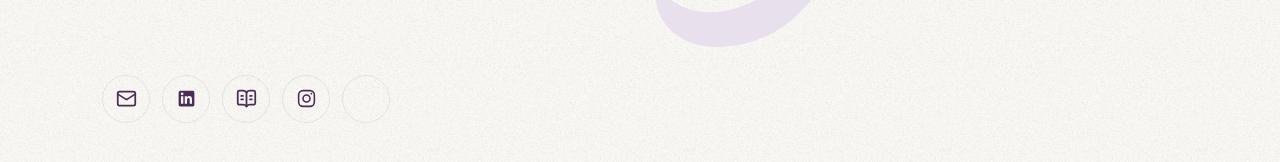
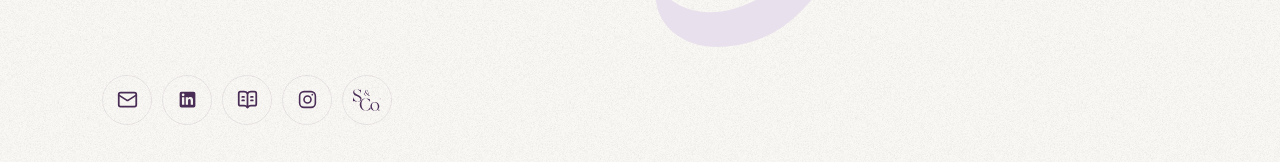
Before and after one commit to Sergio-Pineros/sergiopineros, a Next.js app: page / in a window 1280 px wide. Shown: the part 3515-3677 px from the top of the page. Built offline with nearby package versions, Linux system fonts and the light colour scheme; a web font is replaced by a local one.

Commit message:
Style footer as consistent accessible icon-only social pills

```diff
--- a/app/globals.css
+++ b/app/globals.css
@@ -1666,3 +1666,48 @@ button:focus-visible {
 }
 
 .footer__pill svg { flex: none; }
+
+
+/* Footer — icon-only contact and social links */
+.footer__actions {
+  align-items: center;
+  gap: 10px;
+}
+.footer__actions .footer__pill--icon {
+  width: 50px;
+  height: 50px;
+  flex: 0 0 50px;
+  padding: 0;
+  display: inline-flex;
+  align-items: center;
+  justify-content: center;
+  border-radius: 50%;
+  color: var(--color-ink-soft);
+  transition: transform .25s var(--spring-snappy), color .25s ease,
+    background .25s ease, border-color .25s ease, box-shadow .25s ease;
+}
+.footer__actions .footer__pill--icon:hover {
+  transform: translateY(-3px);
+  color: var(--color-ink);
+  background: color-mix(in srgb, var(--color-brand) 12%, var(--color-surface));
+  border-color: color-mix(in srgb, var(--color-brand) 45%, transparent);
+  box-shadow: 0 8px 22px color-mix(in srgb, var(--color-brand) 14%, transparent);
+}
+.footer__actions .footer__pill--icon:active { transform: translateY(-1px) scale(.96); }
+.footer__actions .footer__pill--icon svg { flex-shrink: 0; }
+.footer__studio-mark {
+  display: block;
+  width: 28px;
+  height: 24px;
+  background: currentColor;
+  -webkit-mask: url("/sergio-co-mark.svg") center / contain no-repeat;
+  mask: url("/sergio-co-mark.svg") center / contain no-repeat;
+}
+@media (max-width: 700px) {
+  .footer__actions { gap: 9px; }
+  .footer__actions .footer__pill--icon { width: 44px; height: 44px; flex-basis: 44px; padding: 0; }
+  .footer__studio-mark { width: 26px; height: 23px; }
+}
+@media (prefers-reduced-motion: reduce) {
+  .footer__actions .footer__pill--icon { transition: none; }
+}
```
